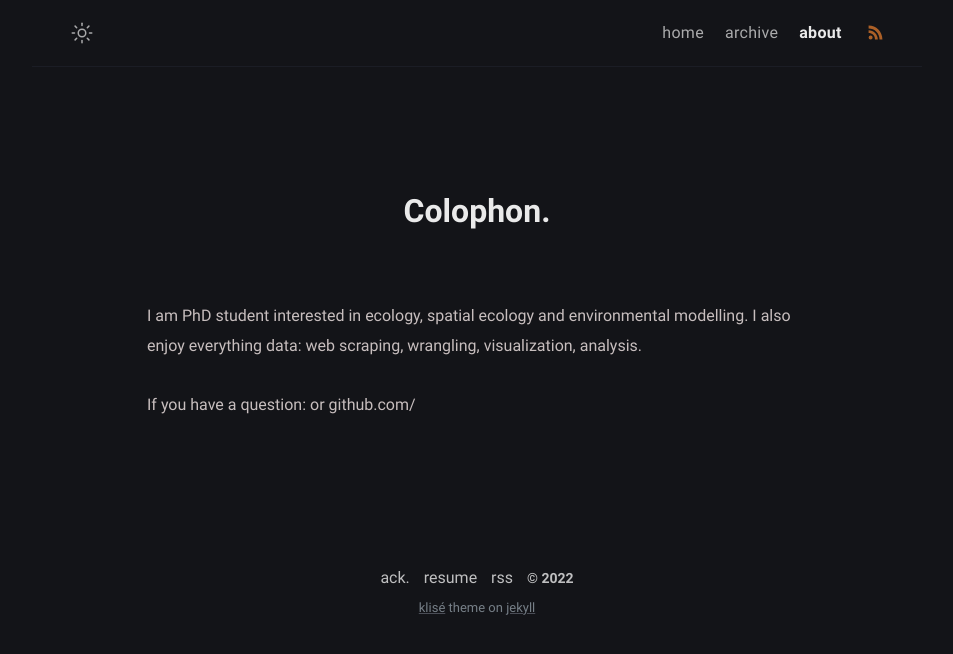
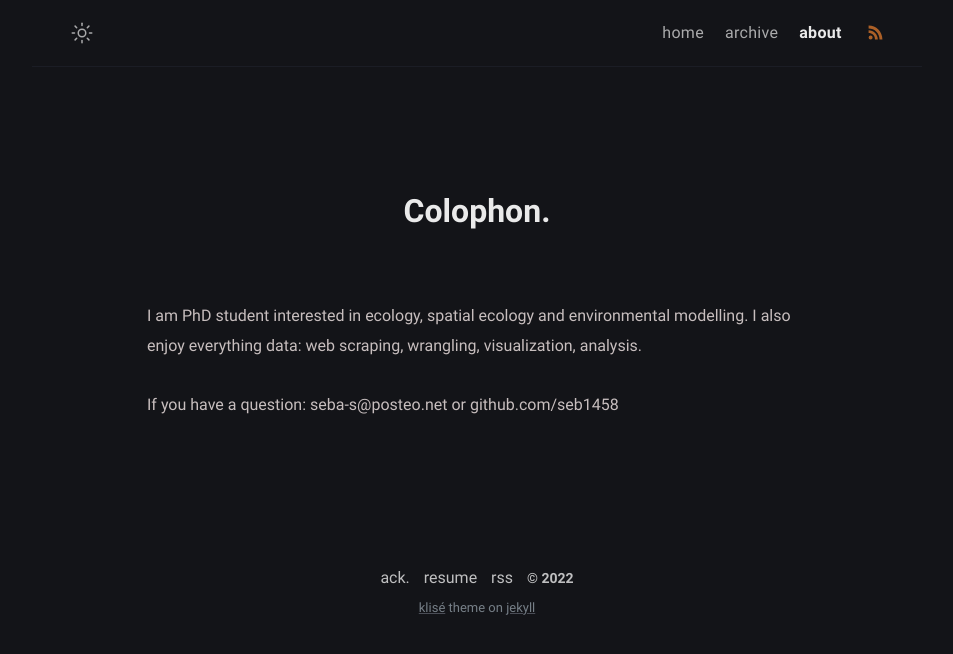
Before and after one commit to seb1458/seb1458.github.io, a Jekyll site: the page built from about.md, in a window 1280 px wide. Shown: the top 654 px of the page, without its empty margins (163-1116 px from the left). Built offline with Jekyll 4.4.1, drawn with Linux system fonts in a browser that asks for light colours.

Commit message:
Update about.md

```diff
--- a/about.md
+++ b/about.md
@@ -8,4 +8,4 @@ comments: false
 
 I am PhD student interested in ecology, spatial ecology and environmental modelling. I also enjoy everything data: web scraping, wrangling, visualization, analysis.
 
-If you have a question: {{ seba-s@posteo.net }} or github.com/{{ seb1458 }}
+If you have a question: seba-s@posteo.net or github.com/seb1458
```
